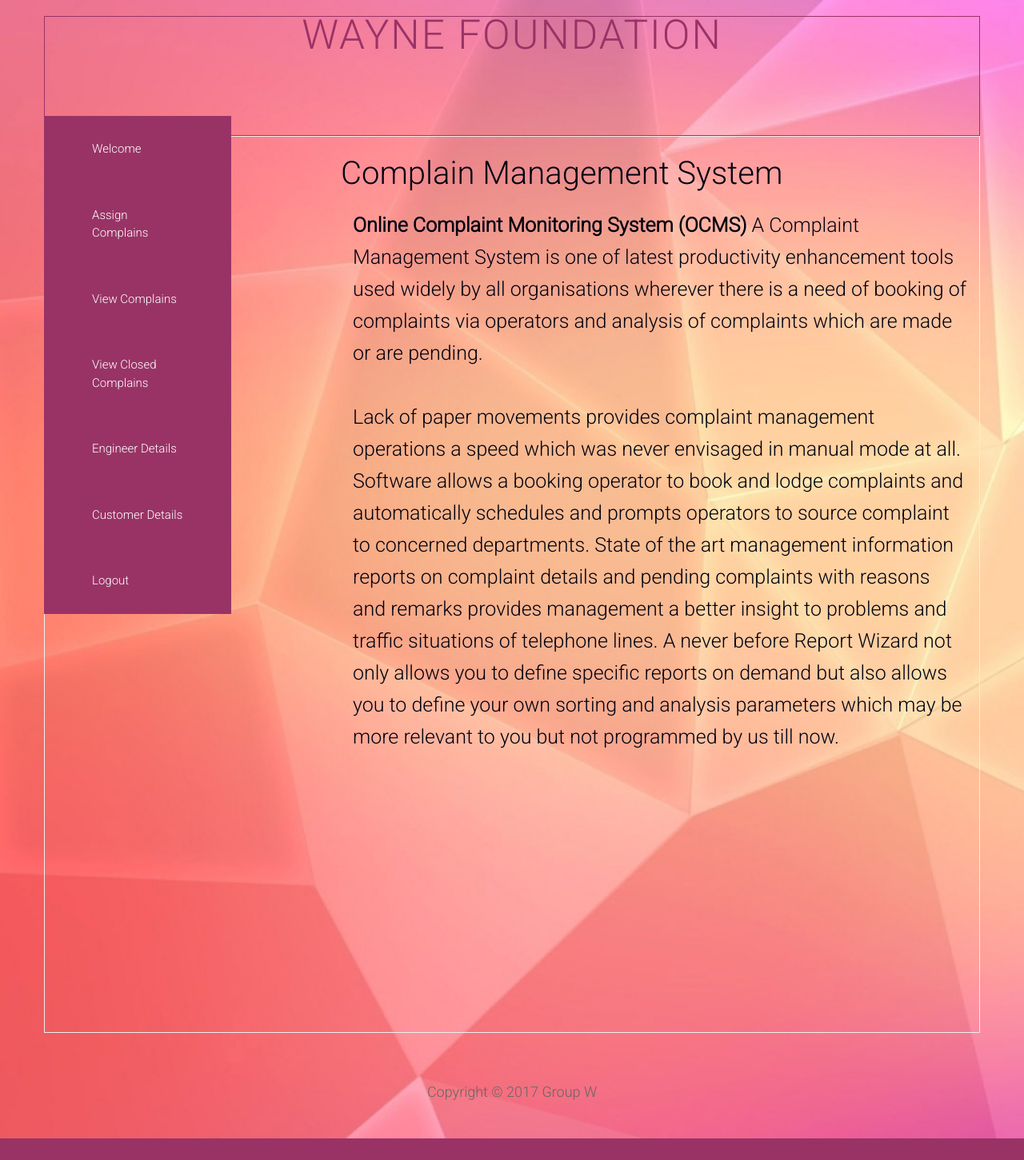
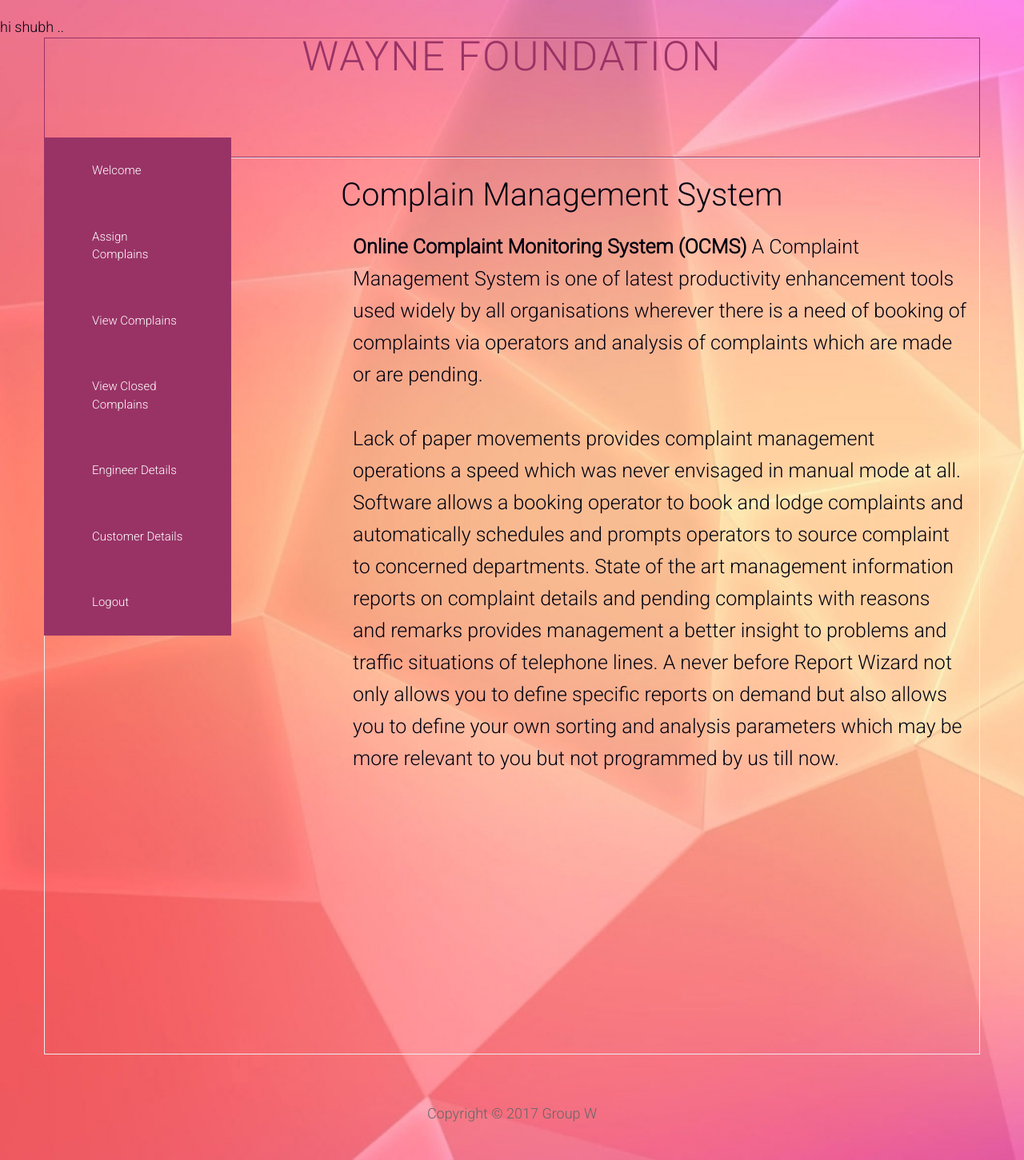
Before and after one commit to h0lmes221B/dbmsproject, a PHP site: page / in a window 1280 px wide. Shown: the whole page at 80% size. Before the commit the page ends 1424 px from the top, so only its background shows below. Run offline with PHP 8.4, Linux system fonts and the light colour scheme; a user stored in the database is signed in; data that the repository does not hold is empty.

Commit message:
again changed

```diff
--- a/HTML/index.php
+++ b/HTML/index.php
@@ -1,3 +1,5 @@
+hi shubh ..
+
 <?php
 require_once './library/config.php';
 require_once './library/functions.php';
```
